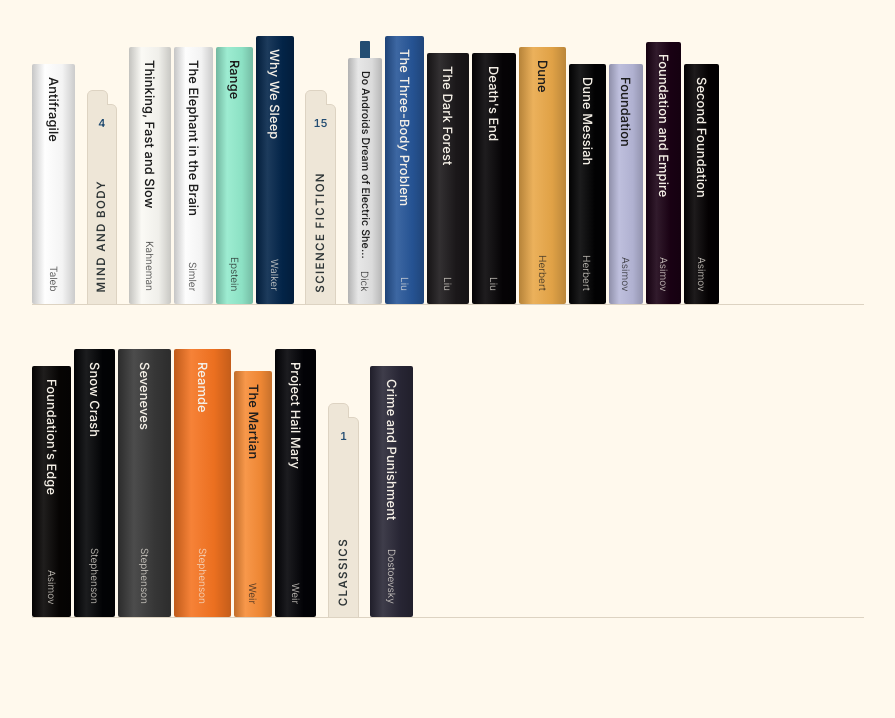
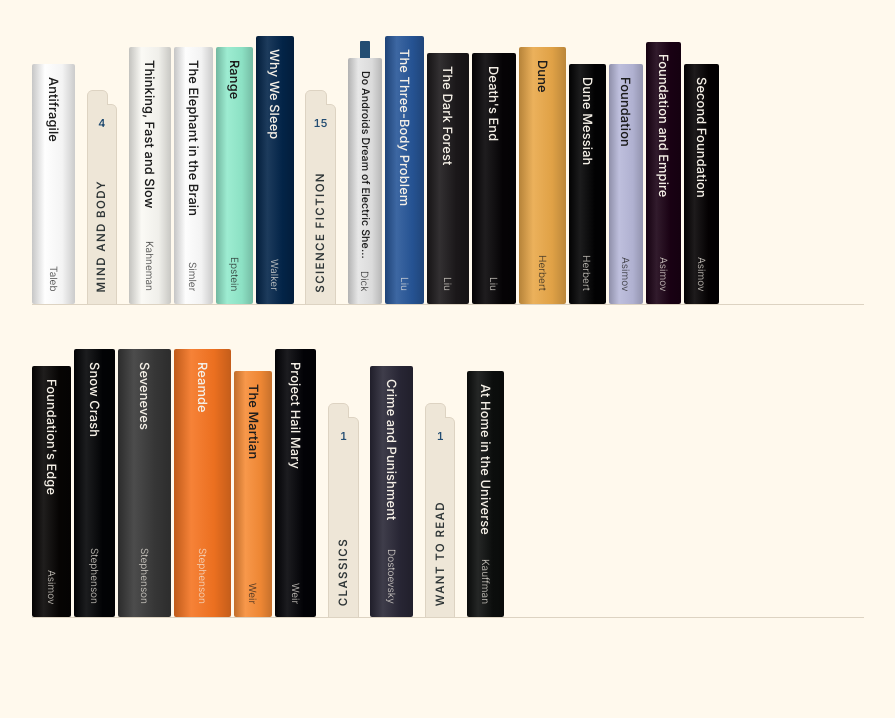
Before and after one commit to rk68/rk68.github.io, a plain HTML site: page bookshelf.html in a window 1280 px wide. Shown: the part 803-1521 px from the top of the page, without its empty margins (192-1087 px from the left). Drawn offline with Linux system fonts and the light colour scheme.

Commit message:
feat: add a Want to read group with At Home in the Universe
Add a "Want to read" group at the end of the bookshelf with Stuart
Kauffman's At Home in the Universe and its cover. The group uses the
existing category divider, so no layout or style changes are needed.
Raise the cache versions of bookshelf.js and books.mjs so browsers load
the new files.

```diff
--- a/books.mjs
+++ b/books.mjs
@@ -95,4 +95,10 @@ export const categories = [
       { slug: "crime-and-punishment", title: "Crime and Punishment", author: "Fyodor Dostoevsky", year: 1866, pages: 545, bg: "#292736", fg: "#f4efe6" },
     ],
   },
+  {
+    name: "Want to read",
+    books: [
+      { slug: "at-home-in-the-universe", title: "At Home in the Universe", author: "Stuart Kauffman", year: 1995, pages: 336, bg: "#0c0e0d", fg: "#f4efe6" },
+    ],
+  },
 ];
--- a/bookshelf.html
+++ b/bookshelf.html
@@ -20,7 +20,7 @@
   <link rel="preload" href="/fonts/inter.woff2" as="font" type="font/woff2" crossorigin>
   <link rel="stylesheet" href="/style.css?v=66">
   <script src="/site.js?v=1"></script>
-  <script type="module" src="/bookshelf.js?v=15"></script>
+  <script type="module" src="/bookshelf.js?v=16"></script>
 </head>
 <body>
   <header>
--- a/bookshelf.js
+++ b/bookshelf.js
@@ -1,4 +1,4 @@
-import { categories } from "/books.mjs?v=9";
+import { categories } from "/books.mjs?v=10";
 
 // Each book is a 3D box: the spine faces the reader and the cover is hinged on its right edge,
 // turned 90 degrees away. Opening a book turns the box so the cover faces the reader.
```
Also changed, not shown: media/books/at-home-in-the-universe.jpg (added).
